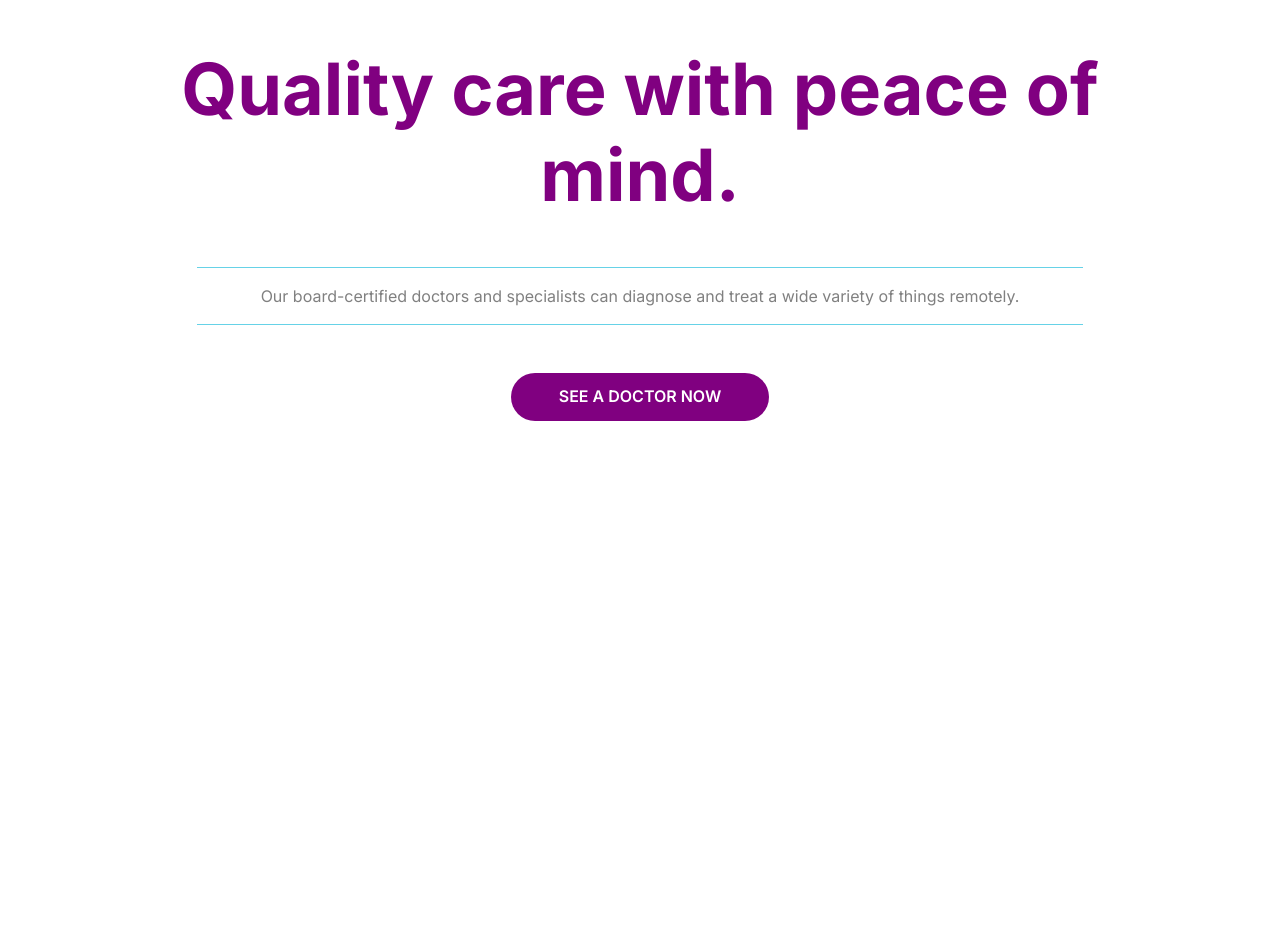
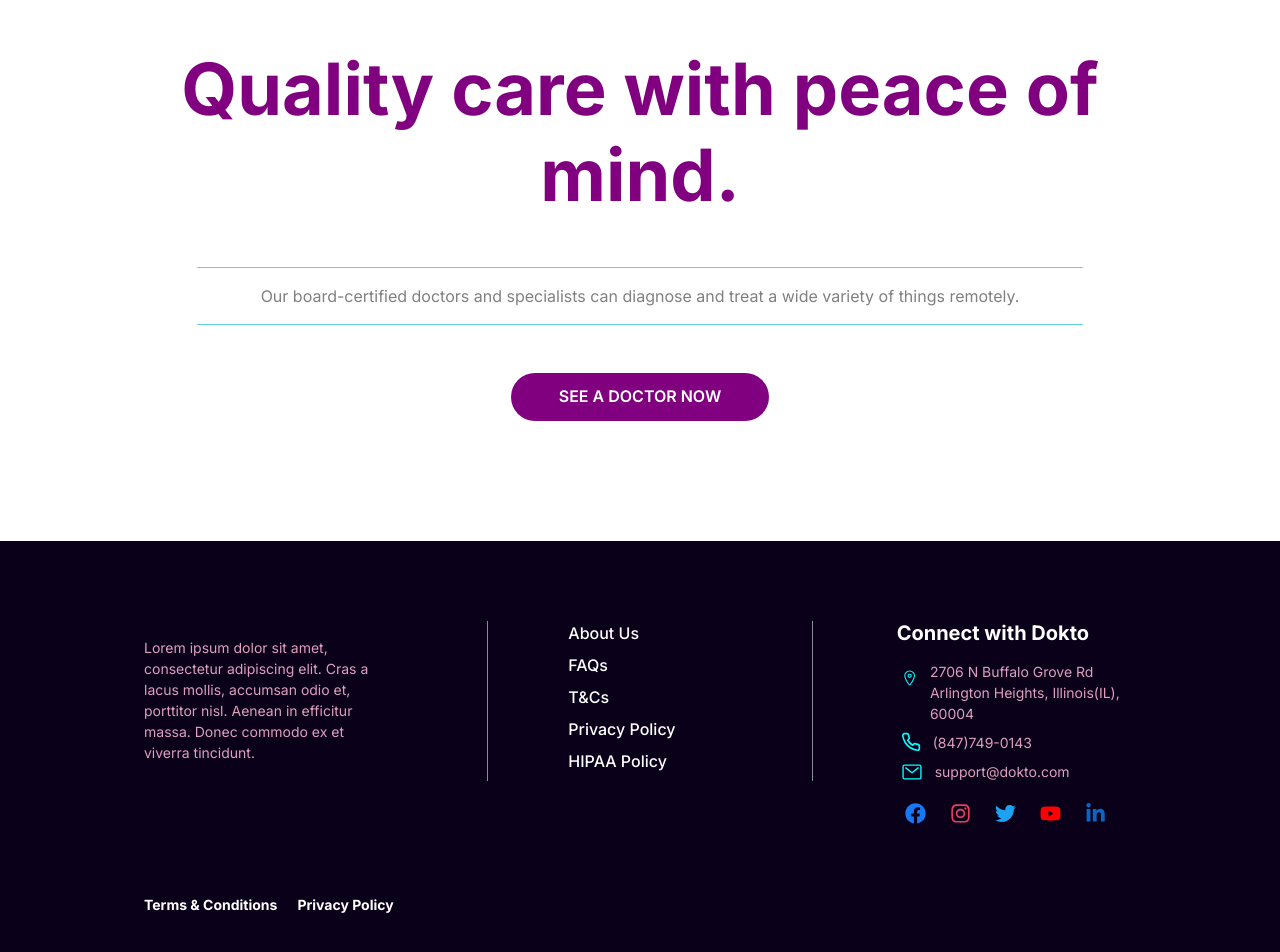
Before and after one commit to leveorxyz/dokto-frontend, a React (Create React App) app: page /doctors in a window 1280 px wide. Shown: the part 1607-2559 px from the top of the page. Before the commit the page ends 2028 px from the top, so only its background shows below. Built offline with nearby package versions, Linux system fonts and the light colour scheme.

Commit message:
Add footer with available care

```diff
--- a/src/components/available_care/QualityCare.tsx
+++ b/src/components/available_care/QualityCare.tsx
@@ -6,7 +6,7 @@ import { SpacedContainer } from "../common/Containers";
 
 const QualityCare = () => (
   <div>
-    <SpacedContainer>
+    <SpacedContainer pb="100">
       <Flex direction="column" alignItems="center">
         <Image src="https://source.unsplash.com/collection/42413461/500x300" height="100%" fit="contain" overflow="hidden" />
         <Heading as="h1" fontWeight="bold" fontSize="7xl" pt="12" color="purple" textAlign="center">Quality care with peace of mind.</Heading>
--- a/src/pages/AvailableCare.tsx
+++ b/src/pages/AvailableCare.tsx
@@ -1,4 +1,5 @@
 import React from "react";
+import FooterDoctor from "../components/home/FooterDoctor";
 import AvailableCareHeader from "../components/available_care/AvailableCareHeader";
 import CareList from "../components/available_care/CareList";
 import QualityCare from "../components/available_care/QualityCare";
@@ -8,6 +9,7 @@ const AvailableCare = () => (
     <AvailableCareHeader />
     <CareList />
     <QualityCare />
+    <FooterDoctor />
   </>
 );
 
```
